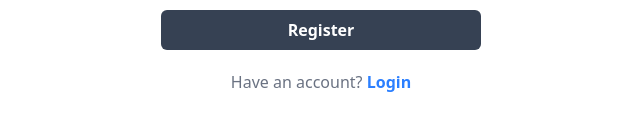
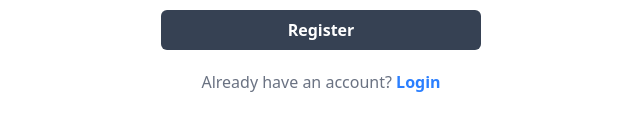
Before and after one commit to JulhanAbdulMalik/learn-react, a React (Vite) app: page /register in a window 1280 px wide. Shown: the part 590-720 px from the top of the page, without its empty margins (319-959 px from the left). Built offline with nearby package versions, Linux system fonts and the light colour scheme.

Commit message:
update Conditional Rendering

```diff
--- a/src/components/Layouts/AuthLayouts.jsx
+++ b/src/components/Layouts/AuthLayouts.jsx
@@ -1,14 +1,41 @@
+import { Link } from "react-router-dom";
+
 const AuthLayout = (props) => {
-  const { children, title, deskription } = props;
+  const { children, title, description, type } = props;
   return (
     <div className="flex justify-center min-h-screen items-center">
       <div className="w-full max-w-xs">
         <h1 className="text-3xl font-bold mb-2 text-gray-700">{title}</h1>
-        <p className="font-regular text-slate-500 mb-8">{deskription}</p>
+        <p className="font-regular text-slate-500 mb-8">{description}</p>
         {children}
+
+        <NavigationConditional type={type} />
       </div>
     </div>
   );
 };
 
+// Conditional Rendering
+const NavigationConditional = ({ type }) => {
+  if (type === "login") {
+    return (
+      <p className="text-gray-500 text-center mt-5">
+        Don't have an account?{" "}
+        <Link to="/register" className="text-blue-500 font-bold">
+          Register
+        </Link>
+      </p>
+    );
+  } else {
+    return (
+      <p className="text-gray-500 text-center mt-5">
+        Already have an account?{" "}
+        <Link to="/login" className="text-blue-500 font-bold">
+          Login
+        </Link>
+      </p>
+    );
+  }
+};
+
 export default AuthLayout;
--- a/src/components/Pages/login.jsx
+++ b/src/components/Pages/login.jsx
@@ -1,20 +1,14 @@
 import AuthLayout from "../Layouts/AuthLayouts";
 import FormLogin from "../Fragments/FormLogin";
-import { Link } from "react-router-dom";
 
 const LoginPage = () => {
   return (
     <AuthLayout
       title="Login"
-      deskription="Welcome, please login to your account to continue."
+      description="Welcome, please login to your account to continue."
+      type="login"
     >
       <FormLogin />
-      <p className="text-gray-500 text-center mt-5">
-        Don't have an account?{" "}
-        <Link to="/register" className="text-blue-500 font-bold">
-          Register
-        </Link>
-      </p>
     </AuthLayout>
   );
 };
--- a/src/components/Pages/register.jsx
+++ b/src/components/Pages/register.jsx
@@ -1,20 +1,14 @@
 import AuthLayout from "../Layouts/AuthLayouts";
 import FormRegister from "../Fragments/FormRegister";
-import { Link } from "react-router-dom";
 
 const RegisterPage = () => {
   return (
     <AuthLayout
       title="Register"
-      deskription="Welcome, please register to your account to continue."
+      description="Welcome, please register to your account to continue."
+      type="register"
     >
       <FormRegister />
-      <p className="text-gray-500 text-center mt-5">
-        Have an account?{" "}
-        <Link to="/login" className="text-blue-500 font-bold">
-          Login
-        </Link>
-      </p>
     </AuthLayout>
   );
 };
```
